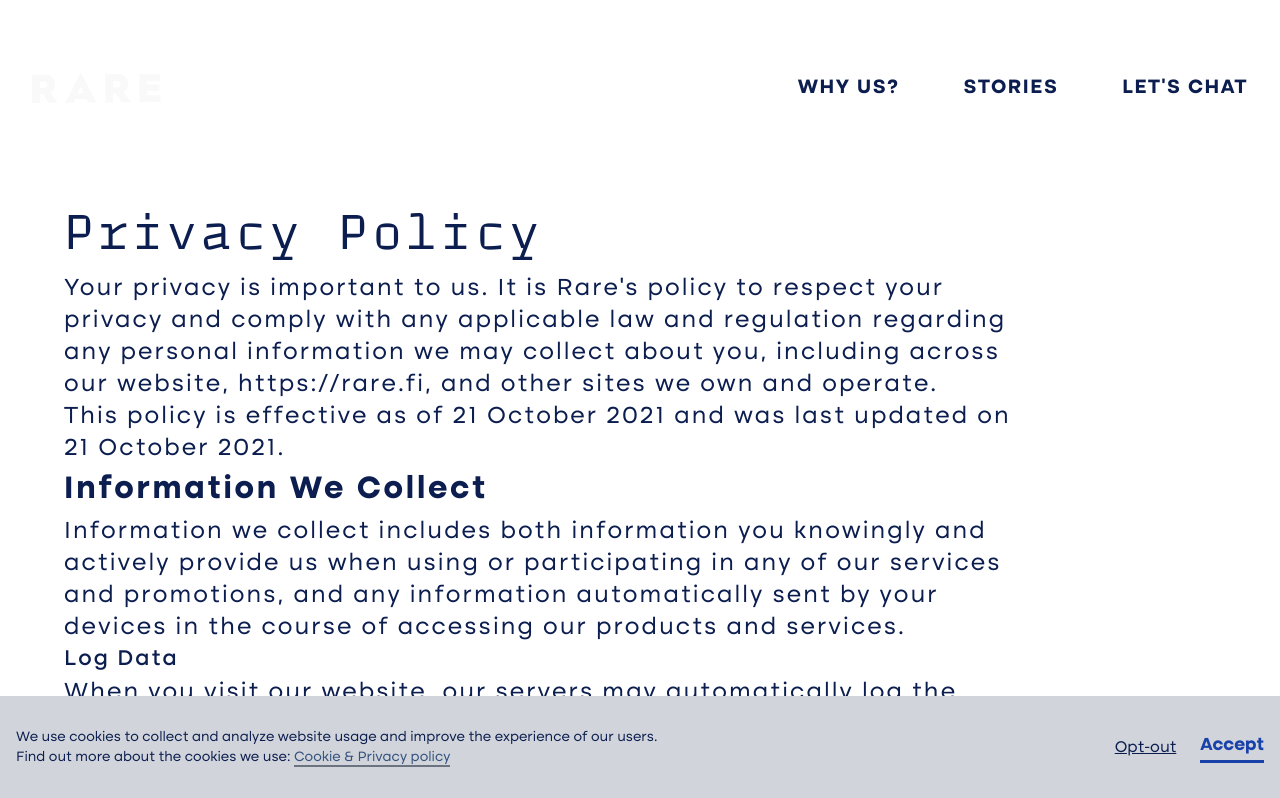
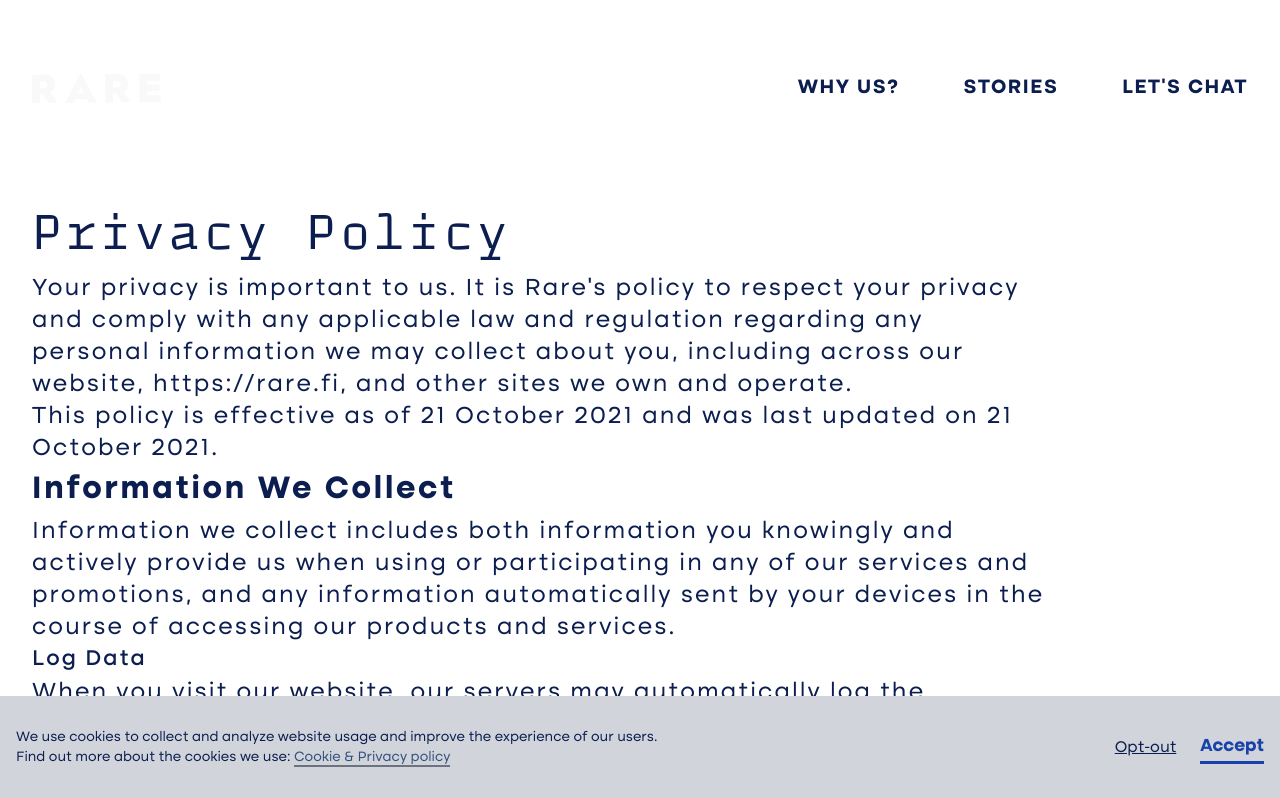
Before and after one commit to rareagency/rare.fi, a Next.js app: page /privacy in a window 1280 px wide. Shown: the top 798 px of the page. Built offline with nearby package versions, Linux system fonts and the light colour scheme; a small style sheet from the web is missing.

Commit message:
Remove padding

```diff
--- a/pages/privacy.tsx
+++ b/pages/privacy.tsx
@@ -3,7 +3,7 @@ import Layout from "../layouts/Page";
 
 const Privacy = () => (
   <Layout title="Privacy Policy">
-    <div className="mt-48 pb-12 px-8 col-start-2 col-span-5">
+    <div className="mt-48 pb-12 col-start-2 col-span-5">
       <h2>Privacy Policy</h2>
       <p>
         Your privacy is important to us. It is Rare&#39;s policy to respect your
```
